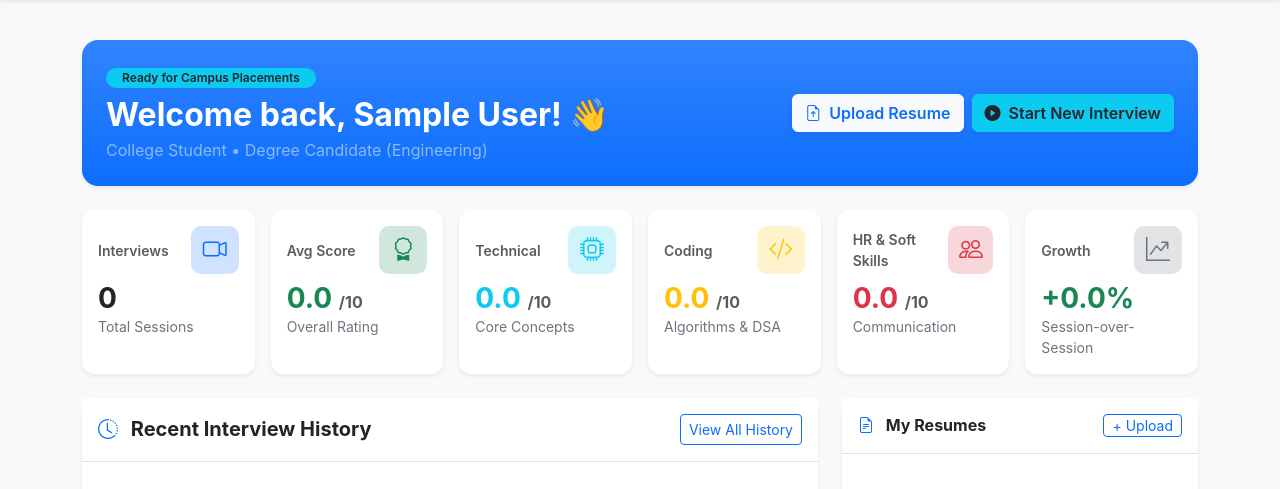
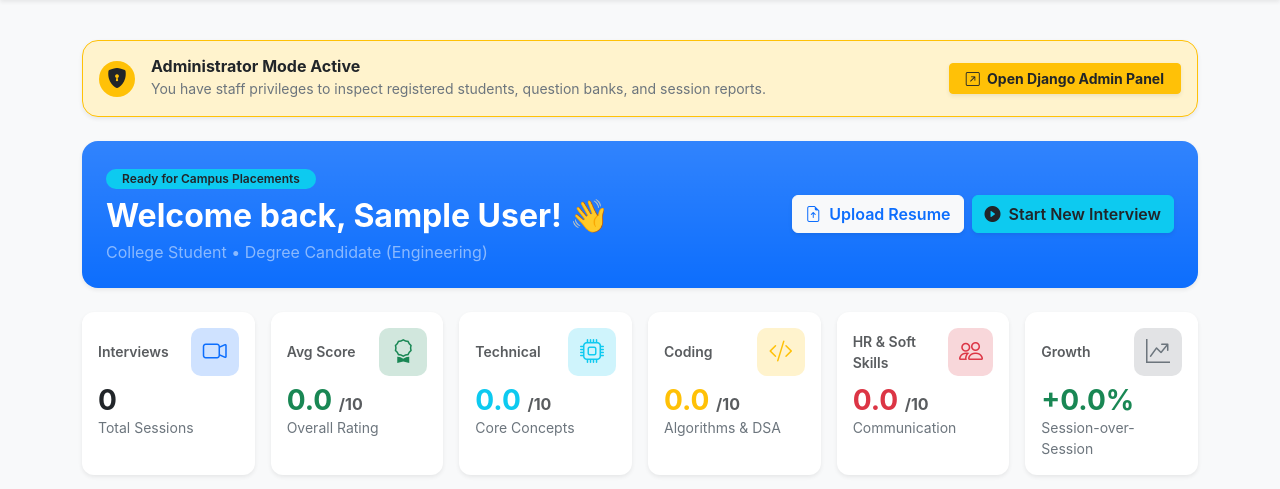
Before and after one commit to Lokeshabm/Ai_Interview_preperation_System, a Django app: page /dashboard/ in a window 1280 px wide. Shown: the part 80-569 px from the top of the page. Run offline with Django 5.2, Linux system fonts and the light colour scheme; the visitor is signed in with stand-in values (Sample User, id 1); data that the repository does not hold is empty.

Commit message:
Add prominent Administrator Mode banner to dashboard for staff users

```diff
--- a/interview/templates/interview/dashboard.html
+++ b/interview/templates/interview/dashboard.html
@@ -4,6 +4,22 @@
 
 {% block content %}
 <div class="container py-4">
+    {% if user.is_staff %}
+    <!-- Admin Shortcut Banner -->
+    <div class="alert alert-warning border-warning shadow-sm d-flex flex-column flex-md-row align-items-md-center justify-content-between p-3 rounded-4 mb-4 gap-2">
+        <div class="d-flex align-items-center gap-3">
+            <div class="avatar-circle bg-warning text-dark fs-5 fw-bold"><i class="bi bi-shield-lock-fill"></i></div>
+            <div>
+                <h6 class="fw-bold mb-0 text-dark">Administrator Mode Active</h6>
+                <small class="text-secondary">You have staff privileges to inspect registered students, question banks, and session reports.</small>
+            </div>
+        </div>
+        <a href="/admin/" target="_blank" class="btn btn-warning fw-bold text-dark btn-sm px-3 shadow-sm">
+            <i class="bi bi-arrow-up-right-square me-1"></i> Open Django Admin Panel
+        </a>
+    </div>
+    {% endif %}
+
     <!-- Welcome Banner -->
     <div class="card shadow-sm border-0 rounded-4 bg-primary bg-gradient text-white p-4 mb-4">
         <div class="d-flex flex-column flex-md-row justify-content-between align-items-md-center gap-3">
```
